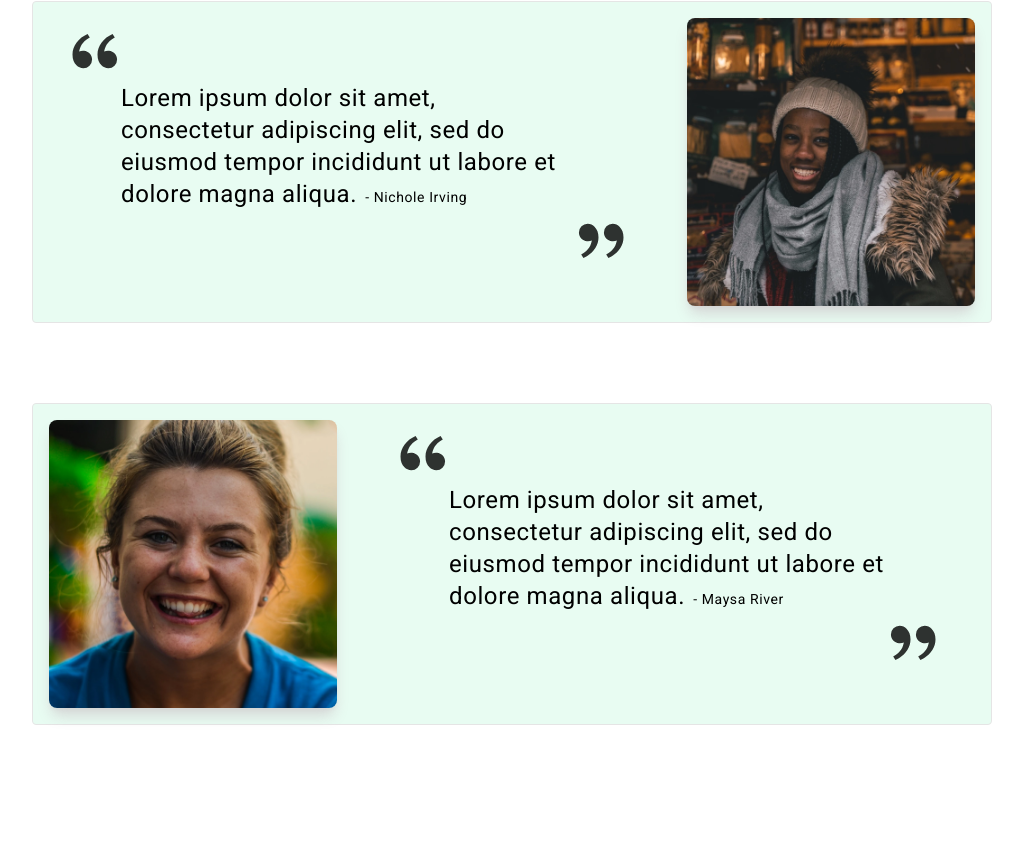
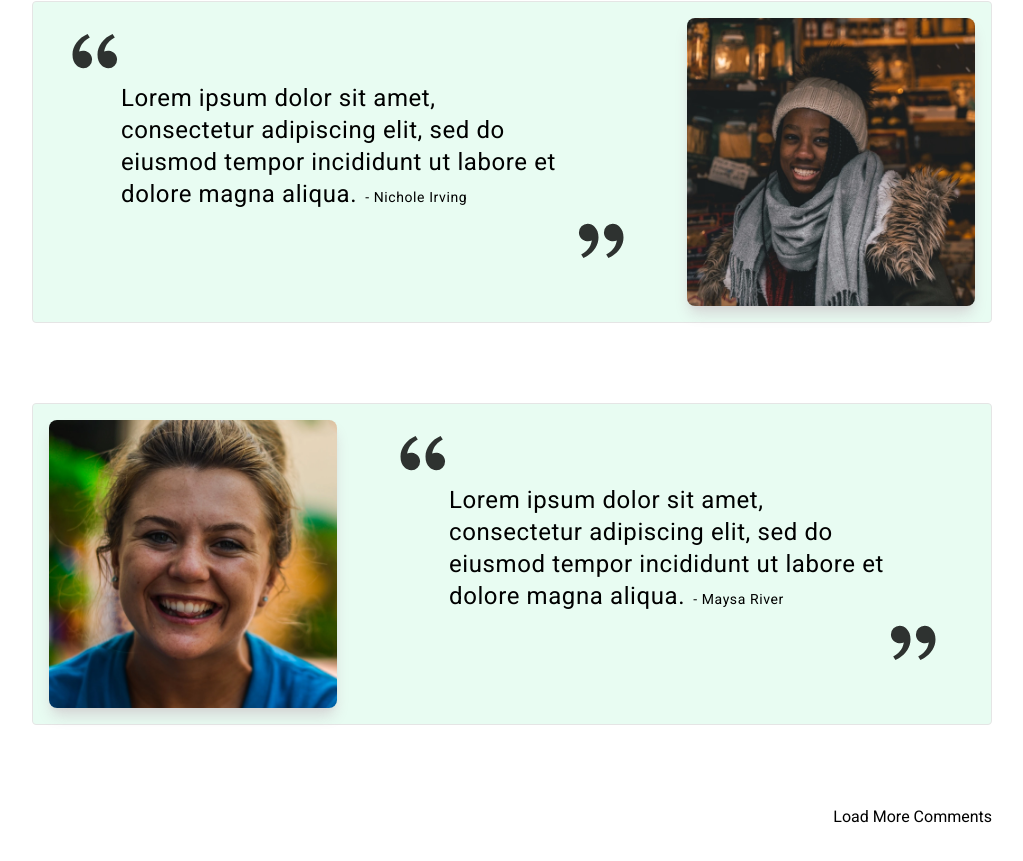
Before and after one commit to wlowrimore/roasters_2024, a Next.js app: page / in a window 1280 px wide. Shown: the part 2464-3325 px from the top of the page, without its empty margins (128-1151 px from the left). Before the commit the page ends 3285 px from the top, so only its background shows below. Built offline with nearby package versions, Linux system fonts and the light colour scheme.

Commit message:
adds load more comments to large comments

```diff
--- a/src/app/components/Reviews.jsx
+++ b/src/app/components/Reviews.jsx
@@ -8,6 +8,7 @@ import ShopLadyImg from '/public/images/avatars/smile-woman-shop.webp'
 import LadyBunImg from '/public/images/avatars/smile-woman-bun.webp'
 import Stars from '/public/images/stars.webp'
 import { Fade } from "react-awesome-reveal";
+import Link from "next/link";
 
 const Reviews = () => {
   return (
@@ -94,10 +95,13 @@ const Reviews = () => {
               </div>
             </div>
           </div>
+          <div className='lg:hidden text-[0.7rem] text-end '>
+            <Link href='#'><p>Load More Comments...</p></Link>
+          </div>
+          <div className='hidden lg:flex justify-end w-full mb-12'>
+            <Link href='#'><p className='hover:text-green-800 hover:underline'>Load More Comments</p></Link>
+          </div>
         </Fade>
-        <div>
-          <p className='lg:hidden text-[0.7rem] text-end '>Load More Comments...</p>
-        </div>
       </div>
     </>
   )
```
